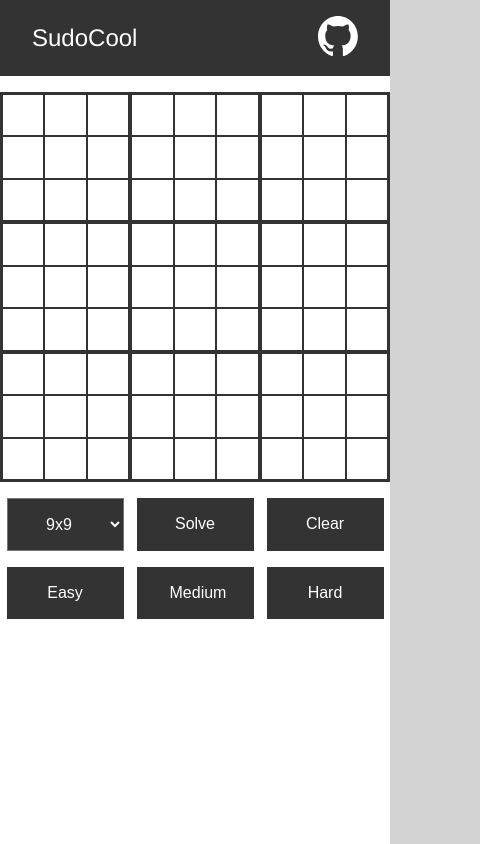
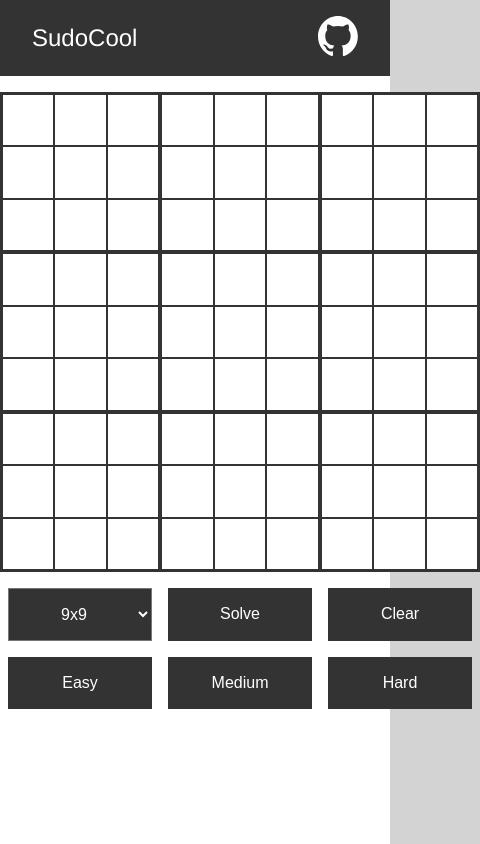
Before and after one commit to MomomeYeah/react-sudocool, a React (Create React App) app: page / in a window 390 px wide. Shown: the whole page, 480 px wide, since content can reach past the window. Built offline with nearby package versions, Linux system fonts and the light colour scheme; the HTML template or start-up script is replaced by a standard one.

Commit message:
(Hopefully) address issue of small screen sizes having the 16x16 board cover the first row of buttons

```diff
--- a/src/App.css
+++ b/src/App.css
@@ -95,6 +95,7 @@ div.sudocool-container {
     flex-direction: column;
     align-items: center;
     justify-content: center;
+    min-width: 480px;
 }
 
 /* Pure CSS aspect ratio: https://codepen.io/ItScofield/pen/PNVZoQ */
@@ -102,7 +103,6 @@ div.sudocool-table-wrapper {
     /* relative-positioned so child can be absolute, set to desired width */
     position: relative;
     width: min(100%, 740px);
-    min-width: 380px;
     margin-bottom: 1em;
 }
 div.sudocool-table-wrapper::before {
```
Also changed, not shown: 1 other file (tests, documents, lock files or other folders).
